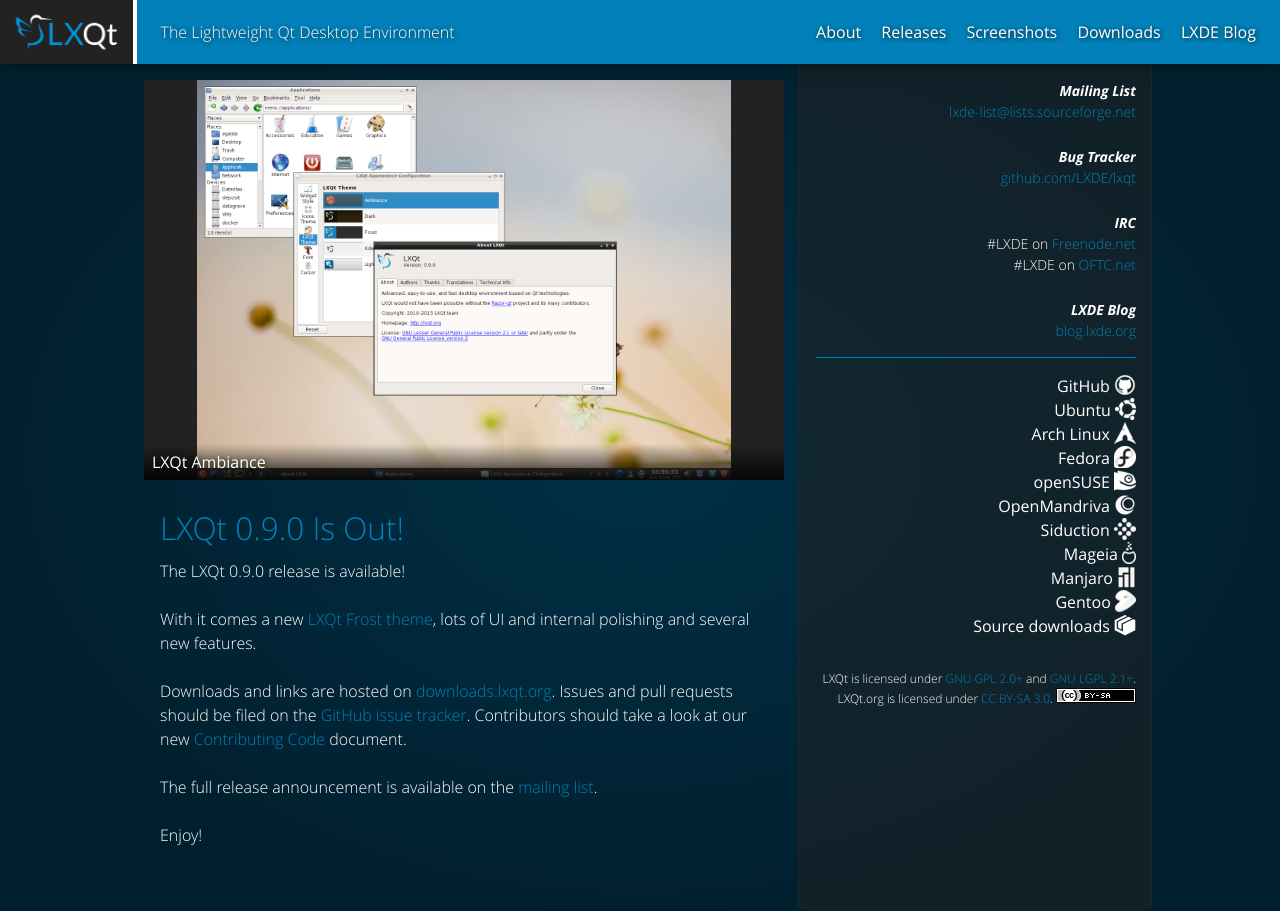
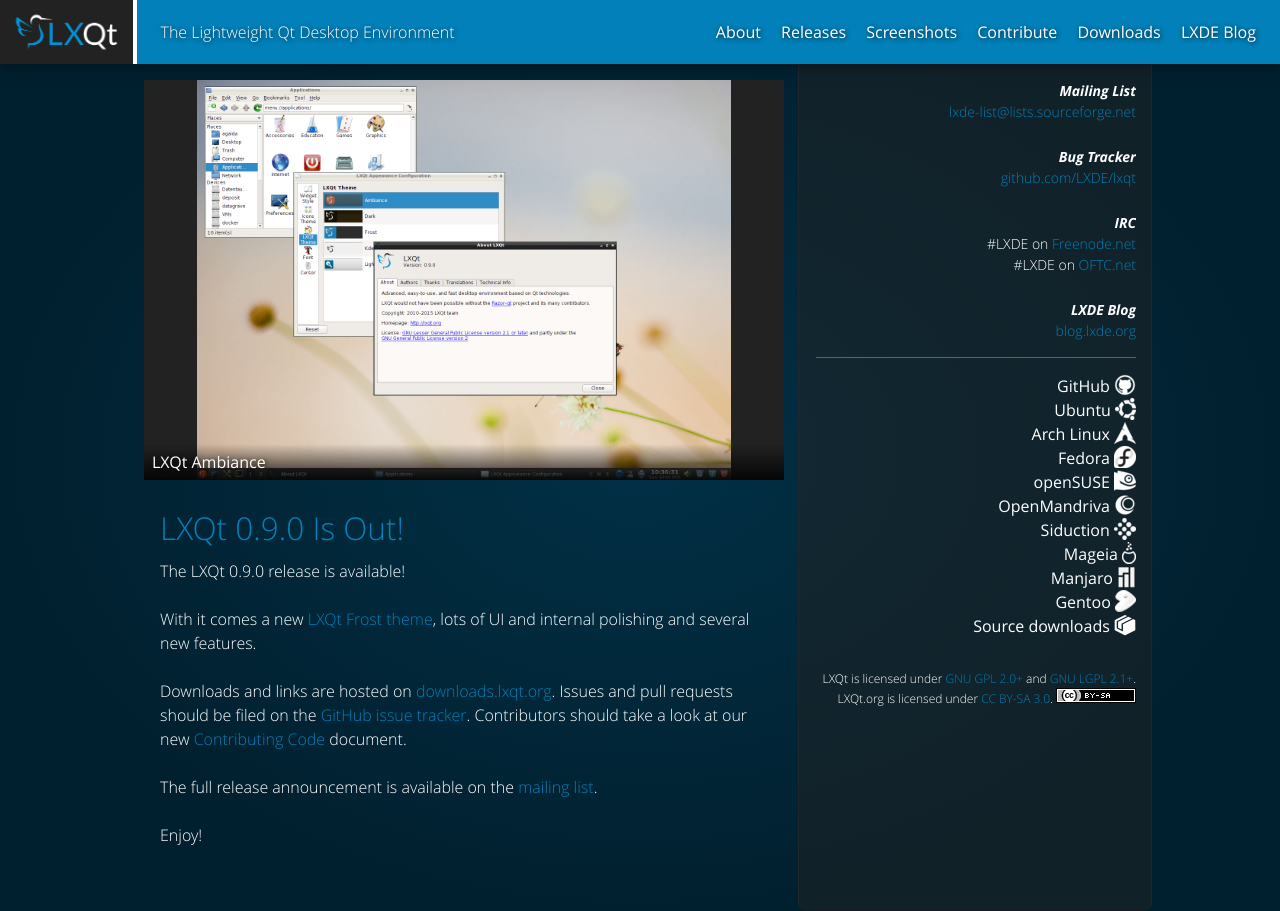
Before and after one commit to lxqt/lxqt.github.io, a Jekyll site: the page built from index.html, in a window 1280 px wide. Built offline with Jekyll 4.4.1, drawn with Linux system fonts in a browser that asks for light colours.

Commit message:
Add a link to the contributing guidelines

```diff
--- a/_layouts/default.html
+++ b/_layouts/default.html
@@ -40,6 +40,7 @@
 							<li><p><a href="/about/">About</a></p></li>
 							<li><p><a href="/releases/">Releases</a></p></li>
 							<li><p><a href="/screenshots/">Screenshots</a></p></li>
+							<li><p><a href="https://github.com/lxde/lxqt/blob/master/CONTRIBUTING.md">Contribute</a></p></li>
 							<li><p><a href="http://downloads.lxqt.org/lxqt/0.9.0/">Downloads</a></p></li>
 							<li><p><a href="http://blog.lxde.org">LXDE Blog</a></p></li>
 						</ul>
```
